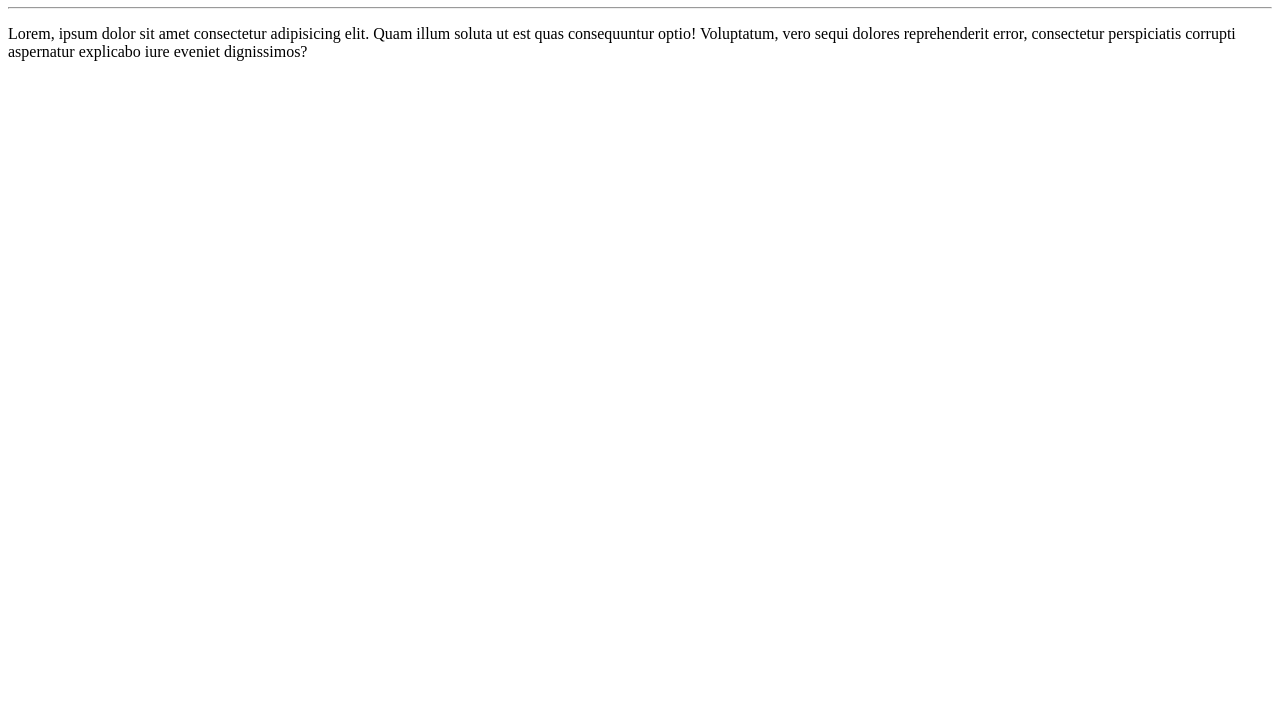
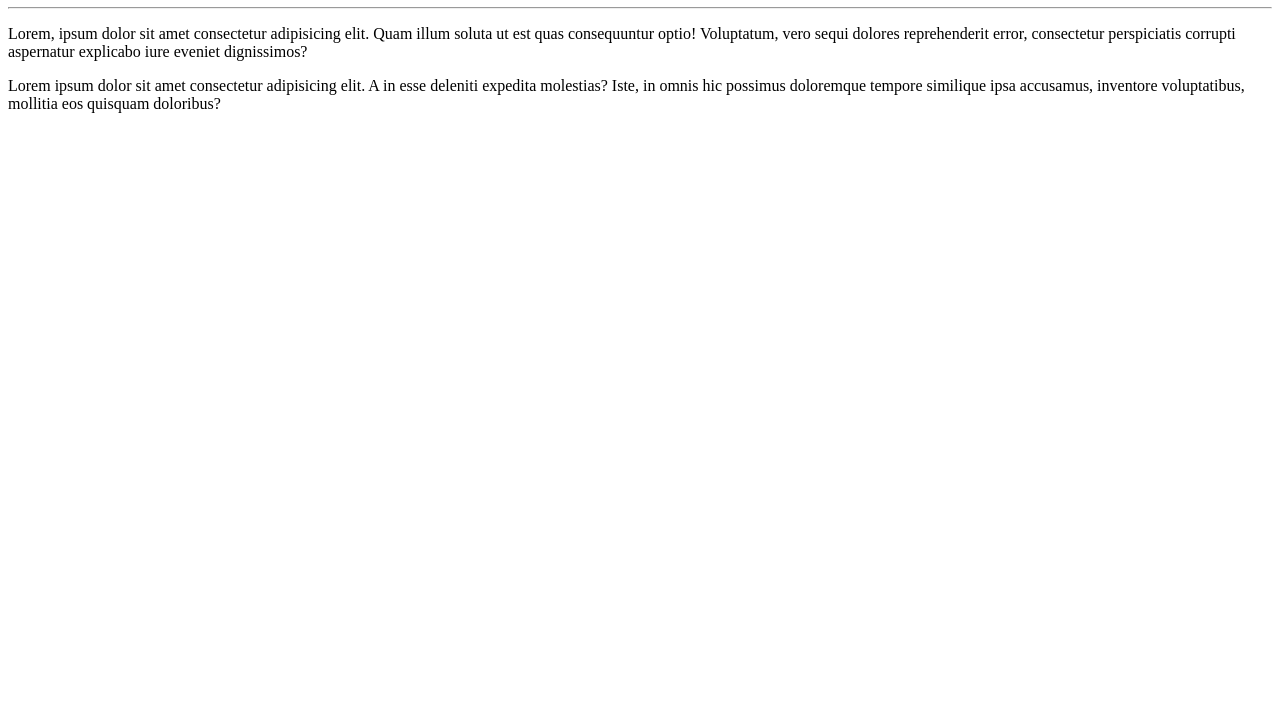
Before and after one commit to johnata-boop/Ola-mundo, a plain HTML site: page site-exemplo/index.html in a window 1280 px wide. Shown: the part 73-800 px from the top of the page. Drawn offline with Linux system fonts and the light colour scheme.

Commit message:
adicionei um paragrafo

```diff
--- a/site-exemplo/index.html
+++ b/site-exemplo/index.html
@@ -10,6 +10,7 @@
     <h1>Olá,Mundo</h1>
     <hr>
     <p>Lorem, ipsum dolor sit amet consectetur adipisicing elit. Quam illum soluta ut est quas consequuntur optio! Voluptatum, vero sequi dolores reprehenderit error, consectetur perspiciatis corrupti aspernatur explicabo iure eveniet dignissimos?</p>
+    <p>Lorem ipsum dolor sit amet consectetur adipisicing elit. A in esse deleniti expedita molestias? Iste, in omnis hic possimus doloremque tempore similique ipsa accusamus, inventore voluptatibus, mollitia eos quisquam doloribus?</p>
 
 </body>
 </html>
```
